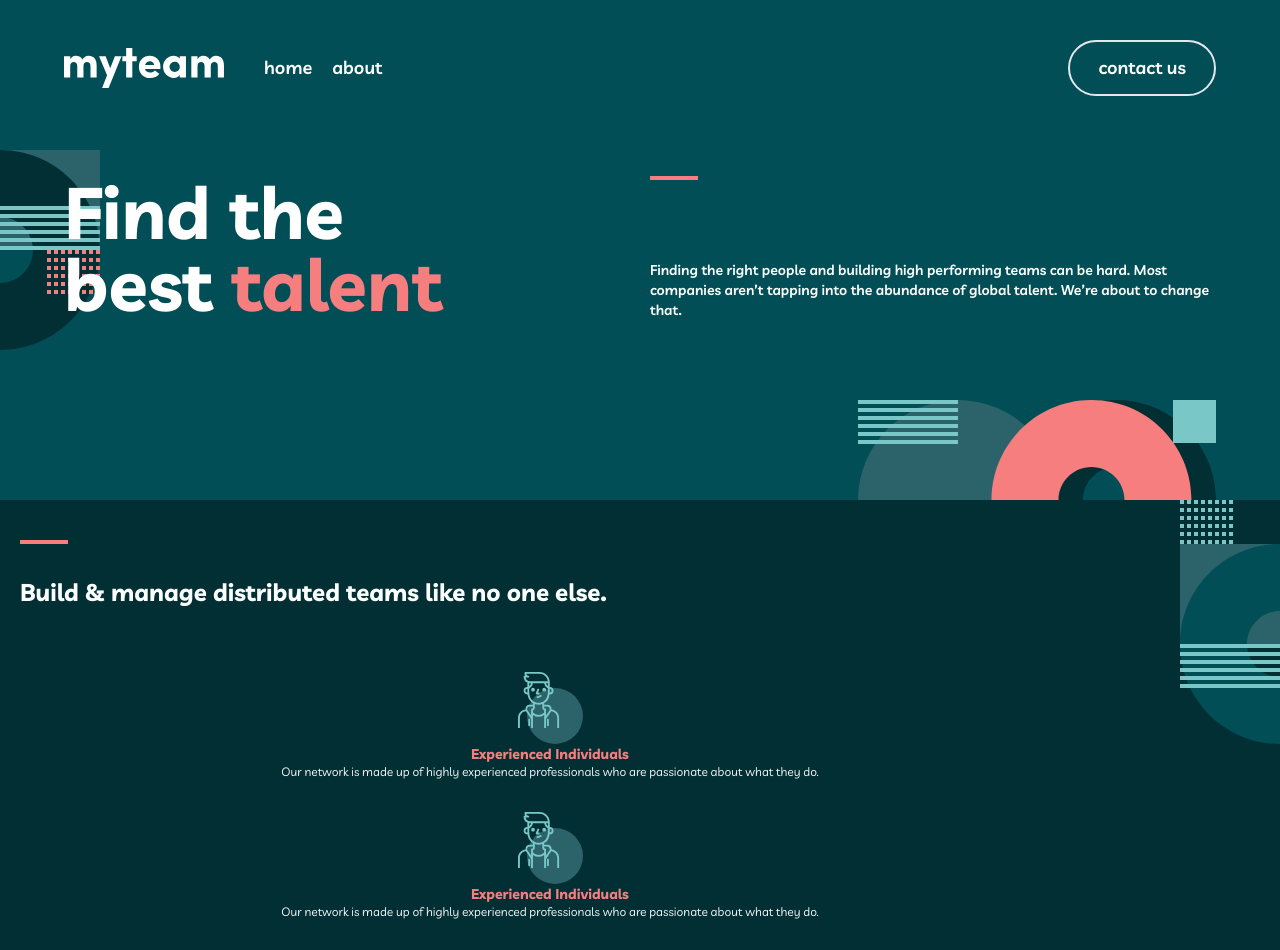
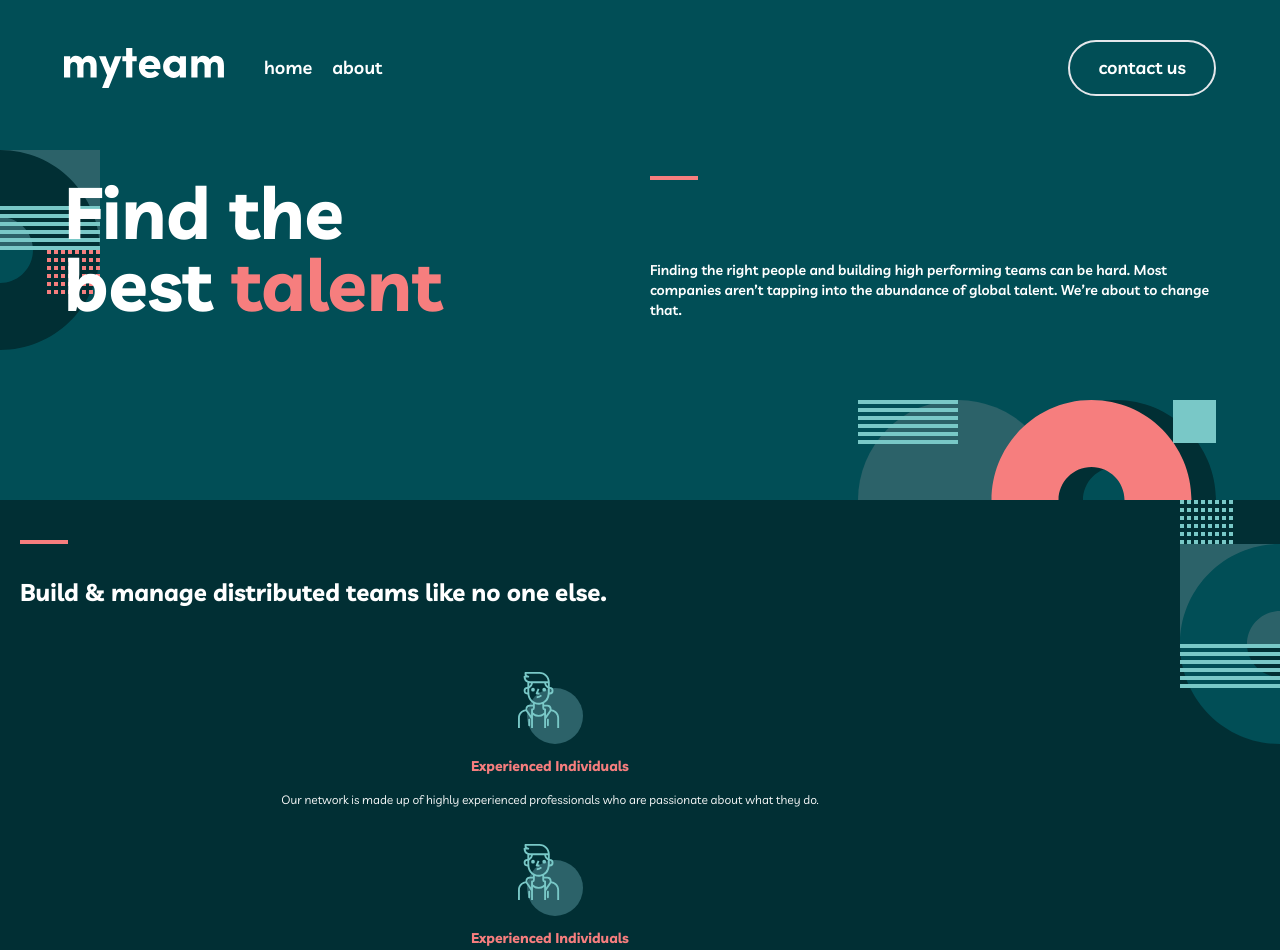
Before and after one commit to alimuddinhasan/myteam-website, a Next.js app: page / in a window 1280 px wide. Shown: the top 950 px of the page. Built offline with nearby package versions, Linux system fonts and the light colour scheme.

Commit message:
feat(featured-item): update layout and text height

```diff
--- a/components/FeaturedItem/index.tsx
+++ b/components/FeaturedItem/index.tsx
@@ -11,9 +11,13 @@ export default function FeaturedItem({
   icon,
   title,
 }: IFeaturedItemProps) {
-  return <div className="flex flex-col items-center">
-    <img src={icon} alt="featured-icon" />
-    <h2 className="text-light-coral font-bold text-sm">{title}</h2>
-    <p className="text-center text-white text-xs">{description}</p>
-  </div>;
+  return (
+    <div className='flex flex-col gap-3 items-center'>
+      <img src={icon} alt='featured-icon' />
+      <div className="flex flex-col items-center gap-3">
+        <h2 className='text-light-coral font-bold text-sm'>{title}</h2>
+        <p className='text-center text-white text-xs leading-6'>{description}</p>
+      </div>
+    </div>
+  );
 }
```
